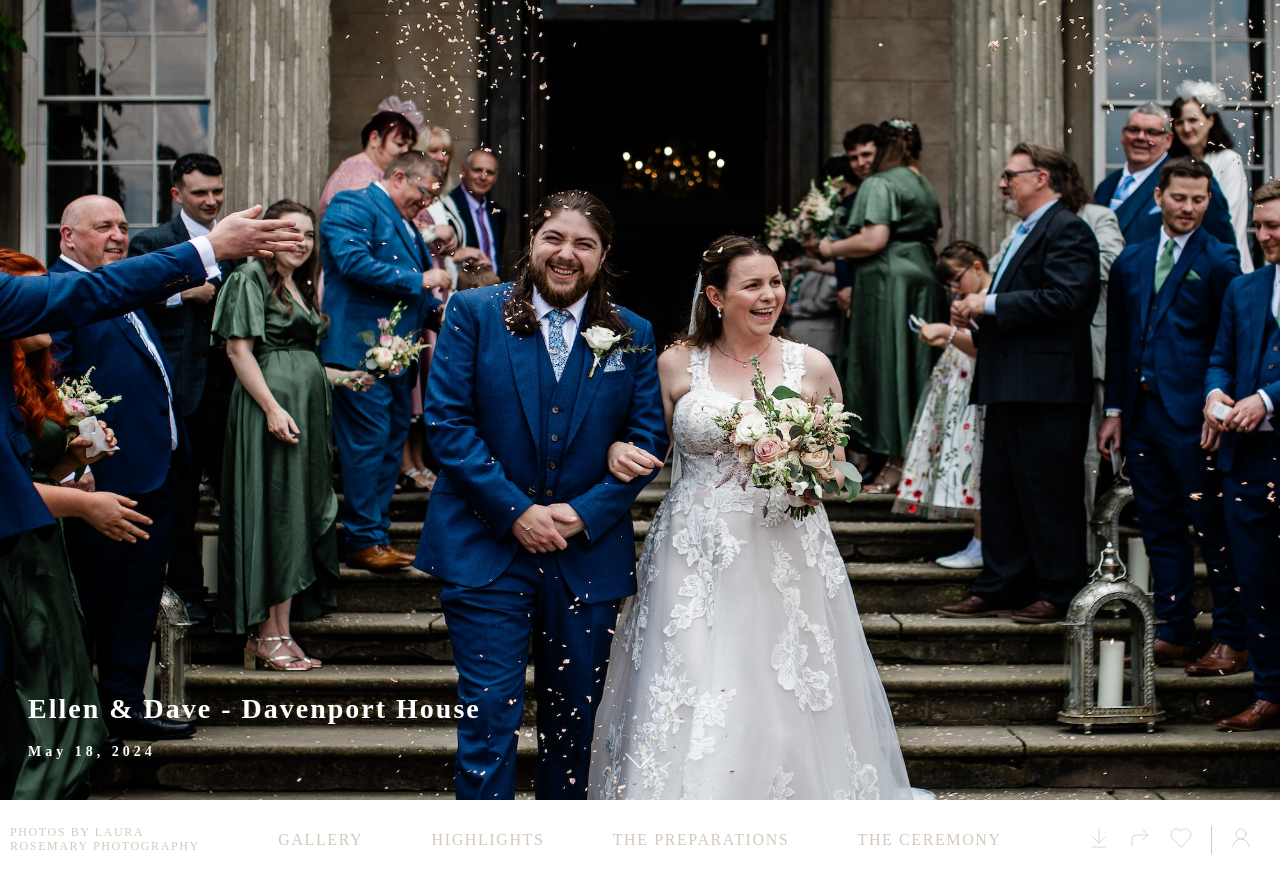
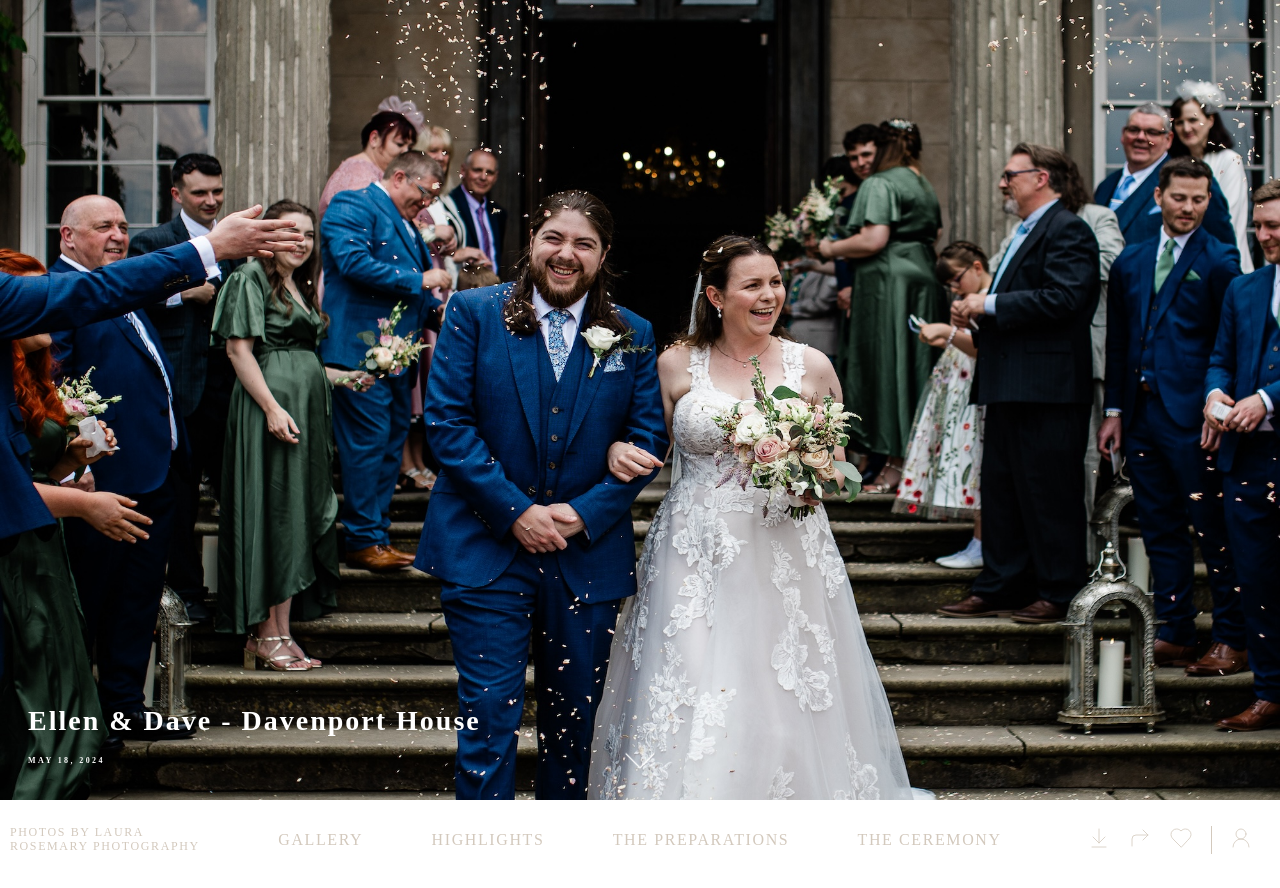
Before and after one commit to ellaroosmarijn/laura-photography, a Next.js app: page / in a window 1280 px wide. Shown: the top 888 px of the page. Built offline with nearby package versions, Linux system fonts and the light colour scheme.

Commit message:
style: subtitle to be uppercase

```diff
--- a/app/_components/gallery-hero/index.module.css
+++ b/app/_components/gallery-hero/index.module.css
@@ -26,8 +26,9 @@
 }
 
 .subtitle {
-  font-size: var(--size-7);
-  letter-spacing: var(--size-2);
+  font-size: var(--size-4);
+  letter-spacing: 0.3em;
+  text-transform: uppercase;
 }
 
 .chevron {
```
